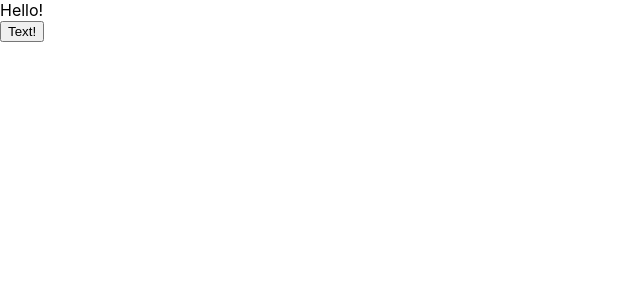
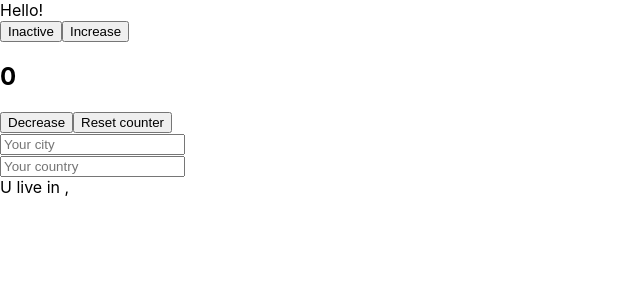
Before and after one commit to kurylko/hooks-playground, a React (Create React App) app: page / in a window 1280 px wide. Shown: the top 300 px of the page, without its empty margins (0-640 px from the left). Built offline with nearby package versions, Linux system fonts and the light colour scheme.

Commit message:
using spread operator

```diff
--- a/src/App.js
+++ b/src/App.js
@@ -1,17 +1,74 @@
 import {useState} from "react";
 
+function App() {
+    const [activated, setActivated] = useState(false);
+    const [count, setCount] = useState(0);
+    const [address, setAddress] = useState({
+        city: '',
+        country: '',
+    });
 
-function App() {
-    useState(false);
-    console.log(useState(false));
+    // as we are changing not the whole state, need to use spread operator: ...address
+    function handleCityChange(event) {
+        setAddress({...address, city: event.target.value});
+    }
 
-  return (
-      <div className="App"> Hello!
-          <br/>
-          <button>Text!</button>
-      </div>
+    function handleCountryChange(event) {
+       setAddress({...address, country: event.target.value});
+    }
 
-  );
+    const buttonText = activated ? 'Active' : 'Inactive';
+
+    //const onClick = () => setActivated(!activated);
+    function onClick() {
+        setActivated(!activated);
+    }
+
+    //function handleClickCounter() {
+    //    setCount(count + 1);
+    //}
+
+    const handleClickCounter = () => setCount((prevCount) => {
+        return prevCount + 1;
+    });
+
+    const handleClickCounterDecrease = () => setCount((prevCount) => {
+        return prevCount - 1;
+    });
+
+    const handleClickReset = () => setCount(0);
+
+    return (
+        <div className="App"> Hello!
+            <br/>
+            <button onClick={onClick}>
+                {buttonText}
+            </button>
+            <button
+                onClick={handleClickCounter}>Increase
+            </button>
+            <h2>{count}</h2>
+            <button onClick={handleClickCounterDecrease}>Decrease</button>
+            <button onClick={handleClickReset}>Reset counter</button>
+            <div>
+                <input
+                    type='text'
+                    placeholder='Your city'
+                    value={address.city}
+                    onChange={handleCityChange}
+                ></input>
+            </div>
+            <div>
+                <input
+                    type='text'
+                    placeholder='Your country'
+                    value={address.country}
+                    onChange={handleCountryChange}
+                ></input>
+            </div>
+            <div>U live in {`${address.country}, ${address.country}`}</div>
+        </div>
+    );
 }
 
 export default App;
```
